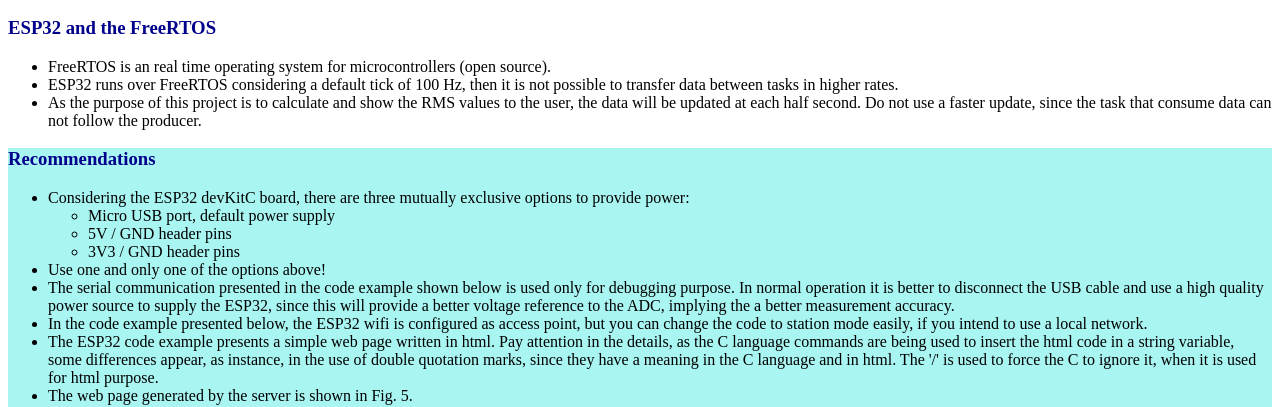
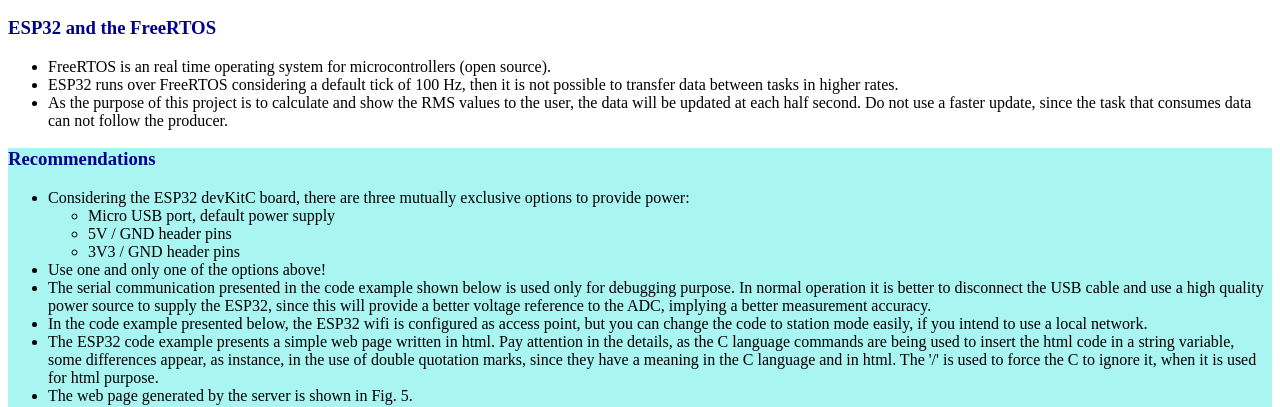
Before and after one commit to Ernane-AAC/RMS-Voltage-and-Current-Measurements-Using-ESP32, a plain HTML site: page index.html in a window 1280 px wide. Shown: the part 3033-3440 px from the top of the page. Drawn offline with Linux system fonts and the light colour scheme.

Commit message:
Text correction in the project page

```diff
--- a/index.html
+++ b/index.html
@@ -72,7 +72,7 @@
 		<ul>
            <li>FreeRTOS is an real time operating system for microcontrollers (open source).</li>
 		   <li>ESP32 runs over FreeRTOS considering a default tick of 100 Hz, then it is not possible to transfer data between tasks in higher rates. </li>
-           <li>As the purpose of this project is  to calculate and show the RMS values to the user, the data will be updated at each half second. Do not use a faster update, since the task that consume data can not follow the producer.</li>
+           <li>As the purpose of this project is  to calculate and show the RMS values to the user, the data will be updated at each half second. Do not use a faster update, since the task that consumes data can not follow the producer.</li>
 		</ul>
 	</div>
 	<div class="content4">
@@ -85,7 +85,7 @@
 			 <li>3V3 / GND header pins </li>
 		  </ul>
           <li>Use one and only one of the options above! </li>
-		  <li>The serial communication presented in the code example shown below is used only for debugging purpose. In normal operation it is better to disconnect the USB cable and use a high quality power source to supply the ESP32, since this will provide a better voltage reference to the ADC, implying the a better measurement accuracy. </li>
+		  <li>The serial communication presented in the code example shown below is used only for debugging purpose. In normal operation it is better to disconnect the USB cable and use a high quality power source to supply the ESP32, since this will provide a better voltage reference to the ADC, implying a better measurement accuracy. </li>
           <li>In the code example presented below, the ESP32 wifi is configured as access point, but you can change the code to station mode easily, if you intend to use a local network. </li>
           <li>The ESP32 code example presents a simple web page written in html. Pay attention in the details, as the C language commands are being used to insert the html code in a string variable, some differences appear, as instance, in the use of double quotation marks, since they have a meaning in the C language and in html. The '/' is used to force the C to ignore it, when it is used for html purpose.</li>
           <li>The web page generated by the server is shown in Fig. 5. </li>
```
